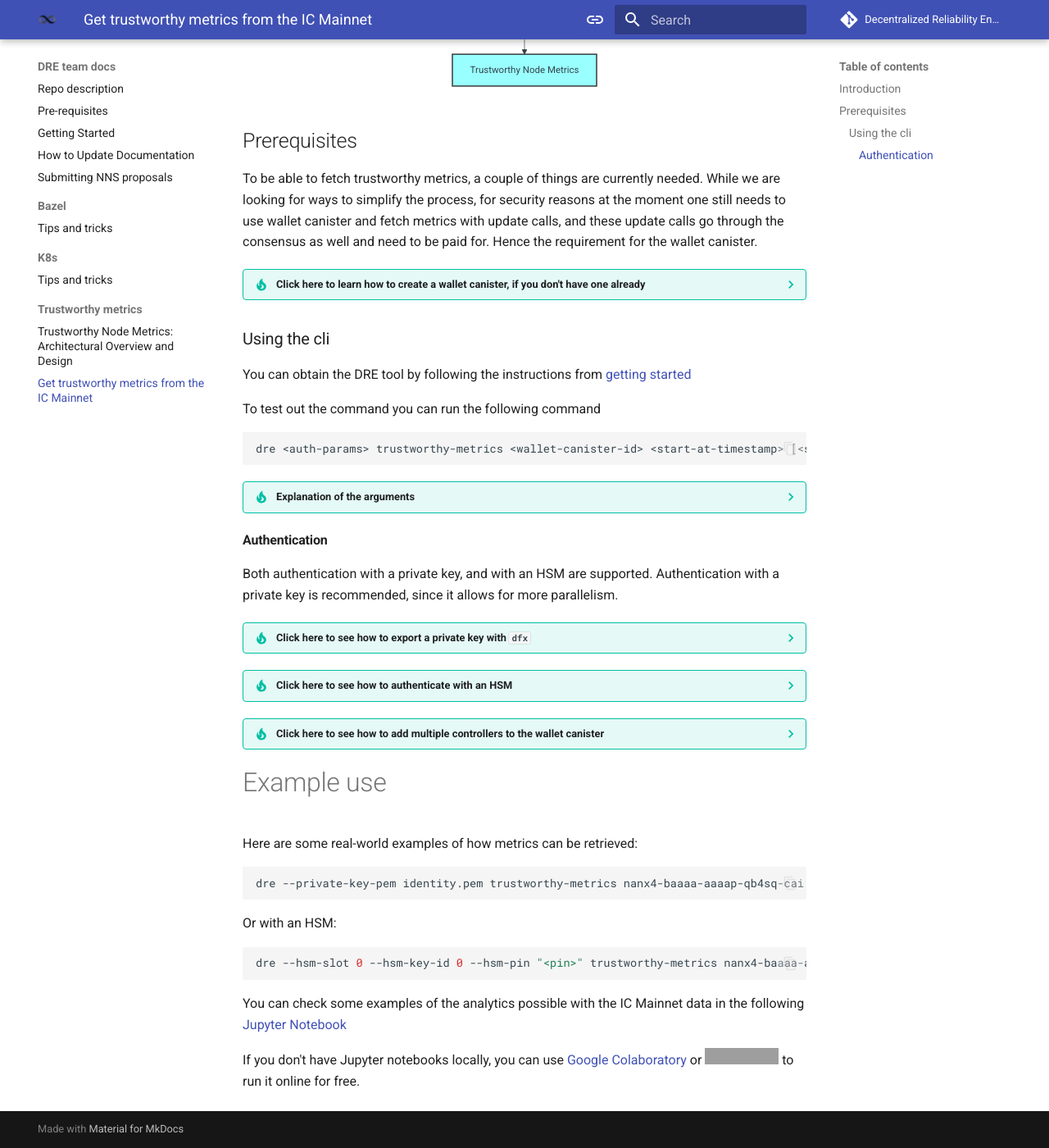
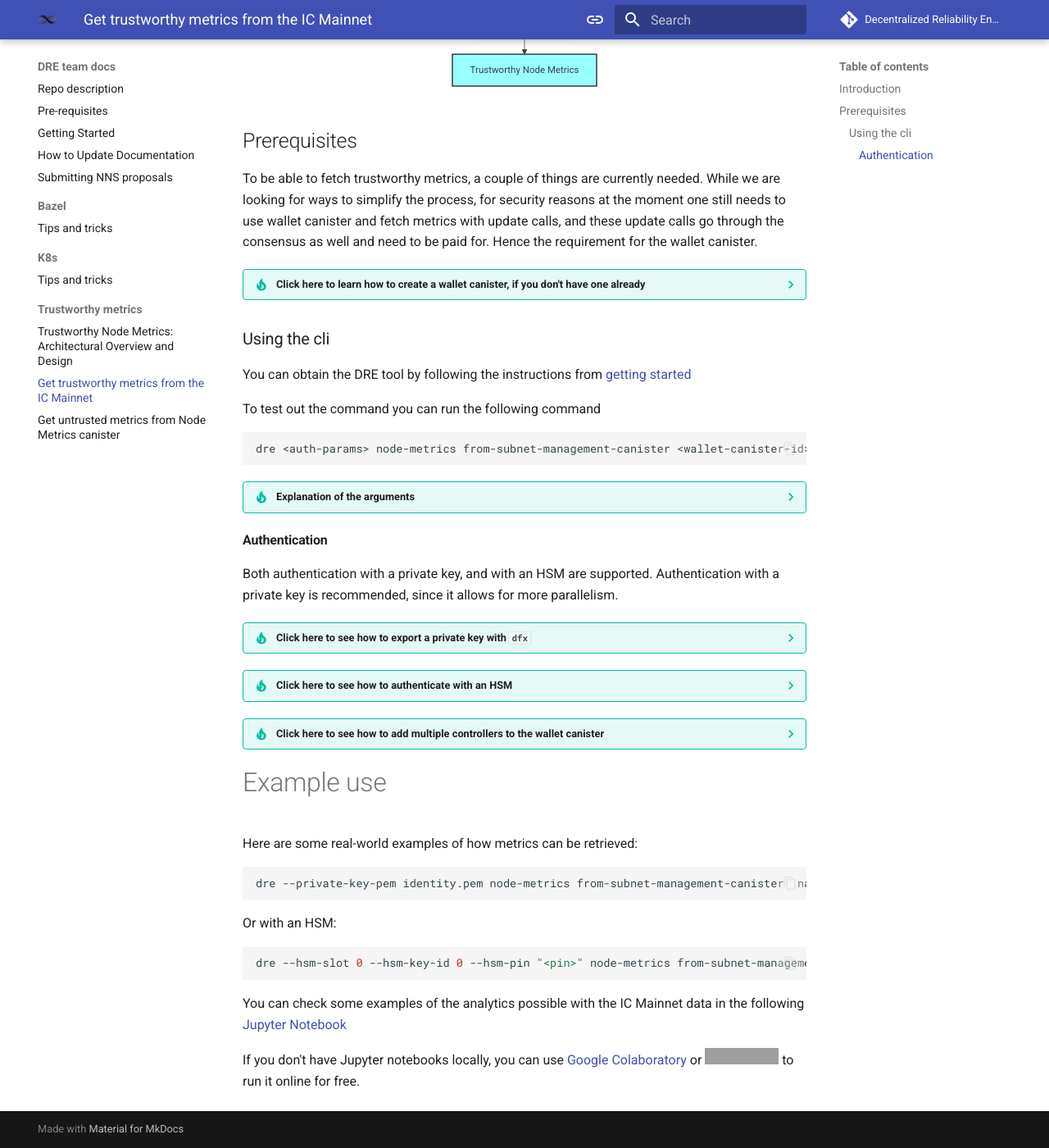
Before and after one commit to dfinity/dre, an MkDocs documentation site: the page built from docs/trustworthy-metrics/trustworthy-metrics.md, in a window 1280 px wide and 1400 px high, scrolled down 1199 px. Shown: the whole window at 82% size. Built offline with MkDocs 1.6.1 and Material for MkDocs 9.7.7, drawn with Linux system fonts in a browser that asks for light colours; comment, search, counter and statistics services are not loaded; grey boxes are pictures that could not be loaded.

Commit message:
Added docs for retrieving untrusted metrics

````diff
--- a/docs/trustworthy-metrics/trustworthy-metrics.md
+++ b/docs/trustworthy-metrics/trustworthy-metrics.md
@@ -92,7 +92,7 @@
 To test out the command you can run the following command
 
 ```bash
-dre <auth-params> trustworthy-metrics <wallet-canister-id> <start-at-timestamp> [<subnet-id>...]
+dre <auth-params> node-metrics from-subnet-management-canister <wallet-canister-id> <start-at-timestamp> [<subnet-id>...]
 ```
 
 ??? tip "Explanation of the arguments"
@@ -149,12 +149,12 @@
 Here are some real-world examples of how metrics can be retrieved:
 
 ```bash
-dre --private-key-pem identity.pem trustworthy-metrics nanx4-baaaa-aaaap-qb4sq-cai 0 > data.json
+dre --private-key-pem identity.pem node-metrics from-subnet-management-canister  nanx4-baaaa-aaaap-qb4sq-cai 0 > data.json
 ```
 
 Or with an HSM:
 ```bash
-dre --hsm-slot 0 --hsm-key-id 0 --hsm-pin "<pin>" trustworthy-metrics nanx4-baaaa-aaaap-qb4sq-cai 0 > data.json
+dre --hsm-slot 0 --hsm-key-id 0 --hsm-pin "<pin>" node-metrics from-subnet-management-canister nanx4-baaaa-aaaap-qb4sq-cai 0 > data.json
 ```
 
 You can check some examples of the analytics possible with the IC Mainnet data in the following [Jupyter Notebook](./TrustworthyMetricsAnalytics.ipynb)
````
Also changed, not shown: docs/trustworthy-metrics/untrusted-metrics.md (added, +62 -0 lines), 1 other file.
